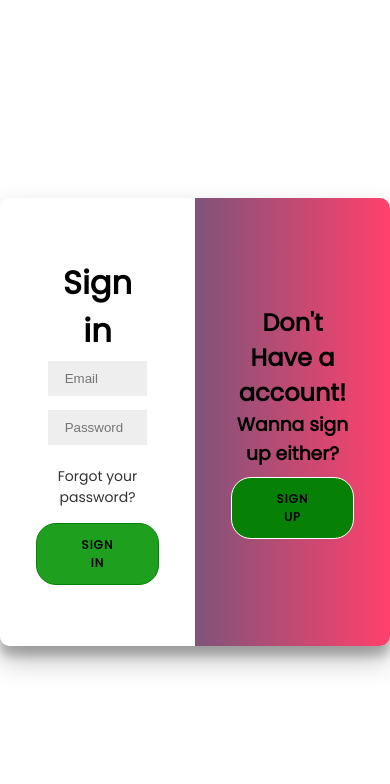
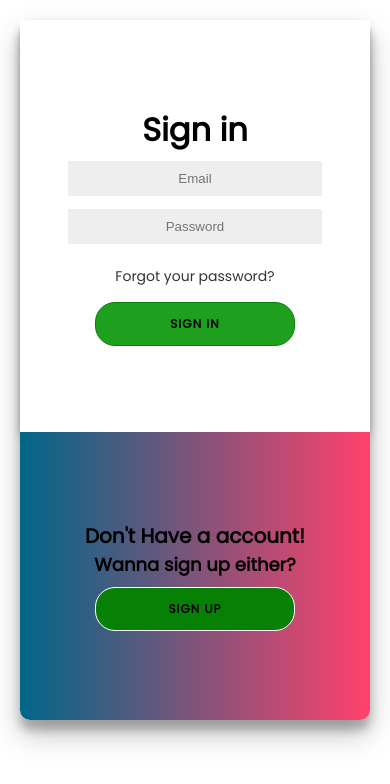
Before and after one commit to opencodeiiita/Geek-Editor-Frontend, a React (Create React App) app: page / in a window 390 px wide. Shown: the top 784 px of the page. Built offline with nearby package versions, Linux system fonts and the light colour scheme.

Commit message:
responsive Home page (#148)

```diff
--- a/src/Loginsignup/Home.css
+++ b/src/Loginsignup/Home.css
@@ -1,7 +1,9 @@
+
 @import url("https://fonts.googleapis.com/css2?family=Poppins&display=swap");
 
 * {
     box-sizing: border-box;
+
 }
 
 .full {
@@ -11,6 +13,7 @@
     align-items: center;
     justify-content: center;
     height: 100vh;
+    padding: 10px;
 }
 
 .h1 {
@@ -220,3 +223,169 @@ form {
 .container.right-panel-active .overlay-right {
     transform: translateX(20%);
 }
+@media (max-width:900px) {
+
+  .full, form .form-container, .sign-up-container, .sign-in-container,.overlay-container, .overlay, .overlay-left, .overlay-right, .container{
+      position: static;
+      overflow: visible;
+      opacity: 1;
+
+  }
+  .container.right-panel-active .sign-in-container{
+    transform: translateX(0%);
+    }
+    .container.right-panel-active .sign-up-container{
+        transform: translateX(0%);
+    }
+    .container.right-panel-active .overlay-right{
+        transform: translateX(0%);
+    }
+    .container.right-panel-active .overlay-right{
+        transform: translateX(0%);
+
+    }
+    .container.right-panel-active .overlay{
+        transform: translateX(0%);
+    }
+    .container.right-panel-active .overlay-container {
+        transform: translateX(0%);
+    }
+    *{
+
+    }
+
+  .full{
+      display: flex;
+      align-items: center;
+      flex-direction: column;
+      padding: 20px;
+      height: auto;
+      width: 100vw;
+
+  }
+  .container{
+      display: contents;
+      display: flex;
+      align-items: center;
+      height: 700px;
+      padding: 20px;
+      flex-direction: column;
+      box-shadow: none;
+      width: 100vw;
+      position: relative;
+      padding: 0;
+      box-shadow: 0 14px 28px rgb(0 0 0 / 25%), 0 10px 10px rgb(0 0 0 / 22%);
+
+  }
+  .overlay-left{
+      transform: translateX(0);
+
+  }
+  .sign-in-container{
+      display: flex;
+      align-items: center;
+      justify-content: center;
+  }
+  .sign-up-container{
+      display: flex;
+      align-items: center;
+      justify-content: center;
+  }
+  .same1{
+      display: none;
+      margin: auto 0;
+  }
+  .overlay-container{
+      /* border:5px solid violet; */
+      width: 100%;
+      padding: 0;
+      margin: 0;
+  }
+  .overlay{
+      width: 100%;
+      display: flex;
+      align-items: center;
+      justify-content: center;
+      border-radius: 0 0 10px 10px;
+      margin: 0;
+  }
+  .overlay-panel{
+     width: 100%;
+  }
+  .sign-in-container{
+      width: 100%;
+      padding: 0;
+
+      box-shadow: rgba(50, 50, 93, 0.25) 0px 6px 12px -2px, rgba(0, 0, 0, 0.3) 0px 3px 7px -3px;
+
+
+  }
+
+  .sign-up-container{
+      width: 100%;
+      padding: 0;
+
+      box-shadow: rgba(50, 50, 93, 0.25) 0px 6px 12px -2px, rgba(0, 0, 0, 0.3) 0px 3px 7px -3px;
+
+
+  }
+
+
+
+
+    .input{
+        text-align: center;
+    }
+    .sign-in-container{
+        border-radius: 10px 10px 0 0;
+    }
+    h2{
+        font-size: 20px;
+    }
+    h3{
+        font-size: 18px;
+    }
+    button{
+        font-size: 14px;
+
+        min-width: 200px;
+    }
+    form{
+        width: 400px;
+        min-width: 250px;
+        position: static;
+    }
+
+    .container .a1{
+        transform: translateX(-800px);
+        position: absolute;
+        height: 60%;
+
+        transition: transform 0.6s ease-in-out;
+    }
+
+      div#conatiner.container.right-panel-active{
+          display: flex;
+          padding: 0;
+          align-items: center;
+      }
+    .overlay{
+        display: flex;
+        align-items: center;
+    }
+    .overlay-panel.overlay-left.a1{
+        width: 100%;
+        height: 100%;
+    }
+    .container .overlay-container{
+        height: 70%;
+    }
+    .container.right-panel-active .a1{
+        transform: translateX(0);
+        transition: transform 0.6s ease-in-out;
+    }
+    .container.right-panel-active .a0{
+        transform: translateX(-800px);
+    }
+
+}
--- a/src/Loginsignup/Home.js
+++ b/src/Loginsignup/Home.js
@@ -42,66 +42,68 @@ const LogSign = () => {
     const [signupShow, setSignupShow] = useState(0);
     function signupButton() {
         if(isUserNameValid(userNameSignup)) {
+            console.log(1^signupShow);
             setSignupShow(1 - setSignupShow);
-            console.log(signupShow);
+            console.log(1^signupShow);
         } else {
             alert('Enter a valid Username!');
         }
     }
 
+    // console.log(`${'a' + (1^signupShow)}`);
     return (
         <>
 
-            <div class="full">
+        <div className="full">
             <div className={ signupShow === 0 ? "container" : "container right-panel-active"} id="container">
-                <div class="form-container sign-up-container">
+                <div className={`form-container sign-up-container a1`}>
                     <form action="/">
-                    <h1 class="h1">Create Account</h1>
-                    <input class="input" required id="name_signup" type="text" placeholder="First Name" onChange={(e) => setFNameSignup(e.target.value)}/>
-                    <input class="input" required id="name_signup" type="text" placeholder="Last Name" onChange={(e) => setLNameSignup(e.target.value)}/>
-                    <input class="input" required id="name_signup" type="text" placeholder="User Name" onChange={(e) => setUserNameSignup(e.target.value)}/>
-                    <input class="input" required id="email_signup" type="email" placeholder="Email" onChange={(e) => setEmailSignup(e.target.value)}/>
-                    <input class="input" required id="password_signup" type="password" placeholder="Password" onChange={(e) => setPasswordSignup(e.target.value)}/>
-                    <button class="button" onClick={signupSubmit}>
+                    <h1 className="h1">Create Account</h1>
+                    <input className="input" required id="name_signup" type="text" placeholder="First Name" onChange={(e) => setFNameSignup(e.target.value)}/>
+                    <input className="input" required id="name_signup" type="text" placeholder="Last Name" onChange={(e) => setLNameSignup(e.target.value)}/>
+                    <input className="input" required id="name_signup" type="text" placeholder="User Name" onChange={(e) => setUserNameSignup(e.target.value)}/>
+                    <input className="input" required id="email_signup" type="email" placeholder="Email" onChange={(e) => setEmailSignup(e.target.value)}/>
+                    <input className="input" required id="password_signup" type="password" placeholder="Password" onChange={(e) => setPasswordSignup(e.target.value)}/>
+                    <button className="button" onClick={signupSubmit}>
                         Sign Up
                     </button>
                     </form>
                 </div>
-                <div class="form-container sign-in-container">
+                <div className={`form-container sign-in-container same2 a0`}>
                     <form action="/compiler">
-                    <h1 class="h1">Sign in</h1>
-                    <input class="input" required id="email_signin" type="email" placeholder="Email" onChange={(e) => setUserNameSignin(e.target.value)}/>
-                    <input class="input" required id="pass_signin" type="password" placeholder="Password" onChange={(e) => setPasswordSignin(e.target.value)}/>
-                    <a class="a" href="#">
+                    <h1 className="h1">Sign in</h1>
+                    <input className="input" required id="email_signin" type="email" placeholder="Email" onChange={(e) => setUserNameSignin(e.target.value)}/>
+                    <input className="input" required id="pass_signin" type="password" placeholder="Password" onChange={(e) => setPasswordSignin(e.target.value)}/>
+                    <a className="a" href="#">
                         Forgot your password?
                     </a>
-                    <button class="button" onClick={signinSubmit} href="/compiler">
+                    <button className="button" onClick={signinSubmit} href="/compiler">
                         Sign In
                     </button>
                     </form>
                 </div>
-                <div class="overlay-container">
-                    <div class="overlay">
-                    <div class="overlay-panel overlay-left">
-                        <h1 class="h1">Welcome Back!</h1>
-                        <p class="p">
+                <div className="overlay-container">
+                    <div className="overlay">
+                       <div className={`overlay-panel overlay-left  a1`}>
+                            <h1 className="h1">Welcome Back!</h1>
+                            <p className="p">
                             {" "}
                                 To keep connected with us please login with your personal info
                             </p>
-                        <button onClick={signupButton} class="button" id="ghost1" id="signIn">
+                            <button onClick={signupButton} className="button" id="ghost1" id="signIn">
                                 Sign In
                             </button>
                        </div>
-                    <div class="overlay-panel overlay-right">
-                        <h2 class="h2" style={{ color: "black" }}>
+                       <div className={`overlay-panel overlay-right a0`}>
+                            <h2 className="h2" style={{ color: "black" }}>
                             {" "}
                                 Don't Have a account!
                             </h2>
-                        <h3 class="h3" style={{ color: "black" }}>
+                            <h3 className="h3" style={{ color: "black" }}>
                                 Wanna sign up either?
                             </h3>
                             <b>
-                        <button onClick={signupButton} class="button" style={{ color: "black" }} id="signUp">
+                            <button onClick={signupButton} className="button" style={{ color: "black" }} id="signUp">
                                 Sign Up
                             </button>
                             </b>
```
Lines whose indentation alone changed are shown as unchanged.
